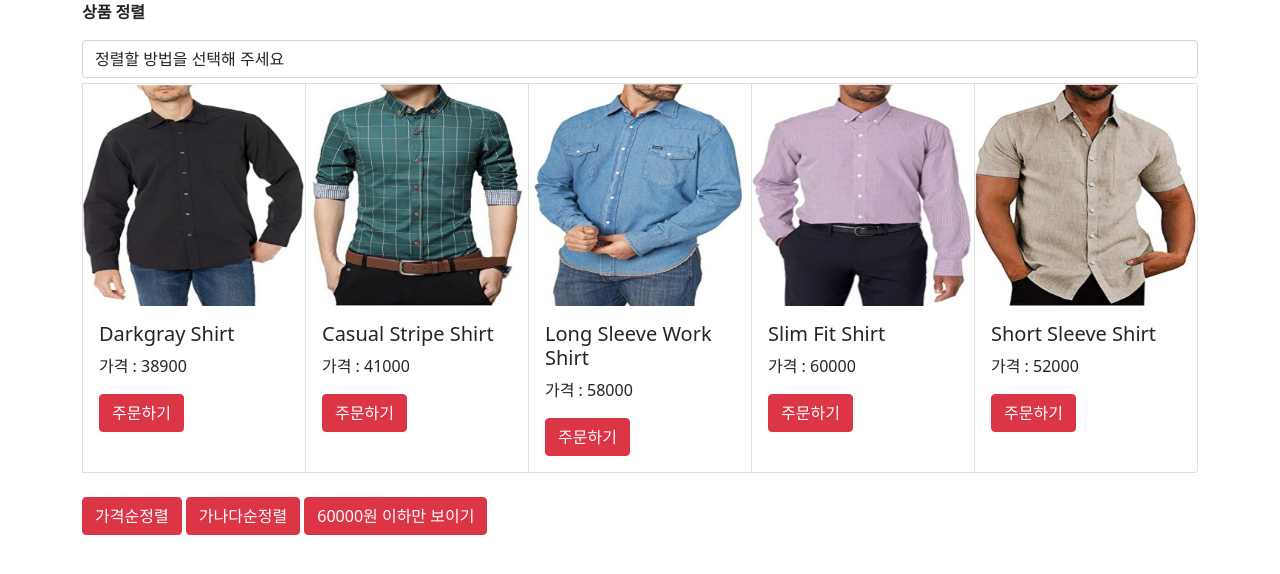
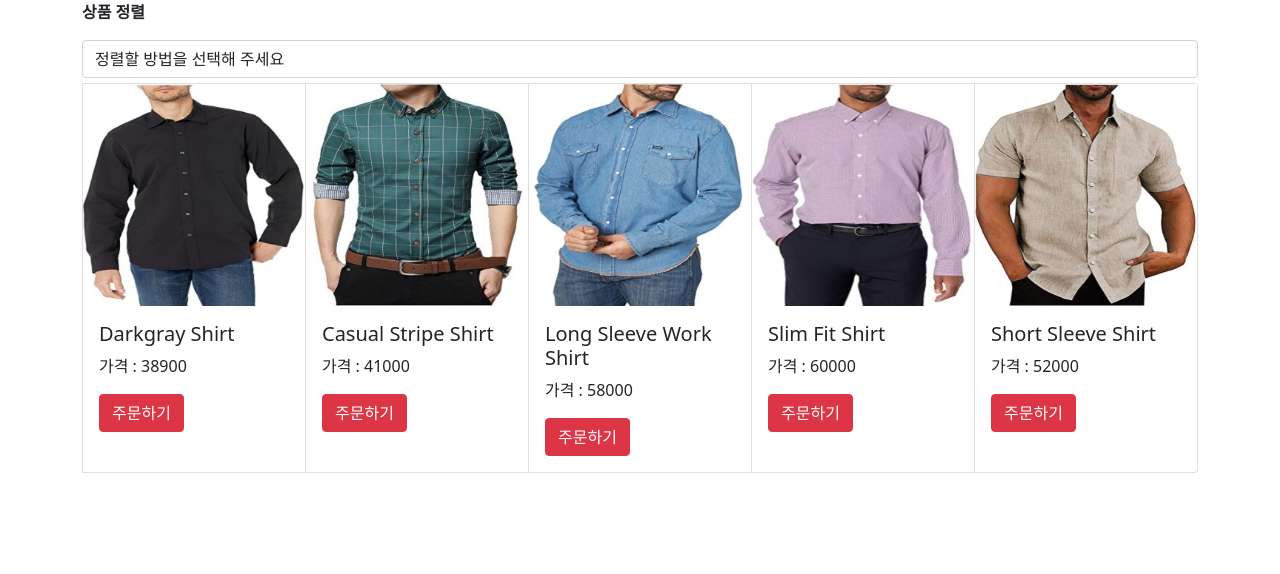
Before and after one commit to weht/js-jqueryPrac, a plain HTML site: page cart.html in a window 1280 px wide. Drawn offline with nearby package versions, Linux system fonts and the light colour scheme.

Commit message:
Update cart.html

```diff
--- a/cart.html
+++ b/cart.html
@@ -60,11 +60,7 @@
         </div>
     </div>
 </div>
-<div class="container my-4">
-    <button class="btn btn-danger" id="priceDesc">가격순정렬</button>
-    <button class="btn btn-danger" id="scriptDesc">가나다순정렬</button>
-    <button class="btn btn-danger" id="filterPrice">60000원 이하만 보이기</button>
-</div>
+
 <script>
     var products = [
         { id : 0, price : 38900, title : 'Darkgray Shirt', src : 'images/cartImg1.jpg' },
```
